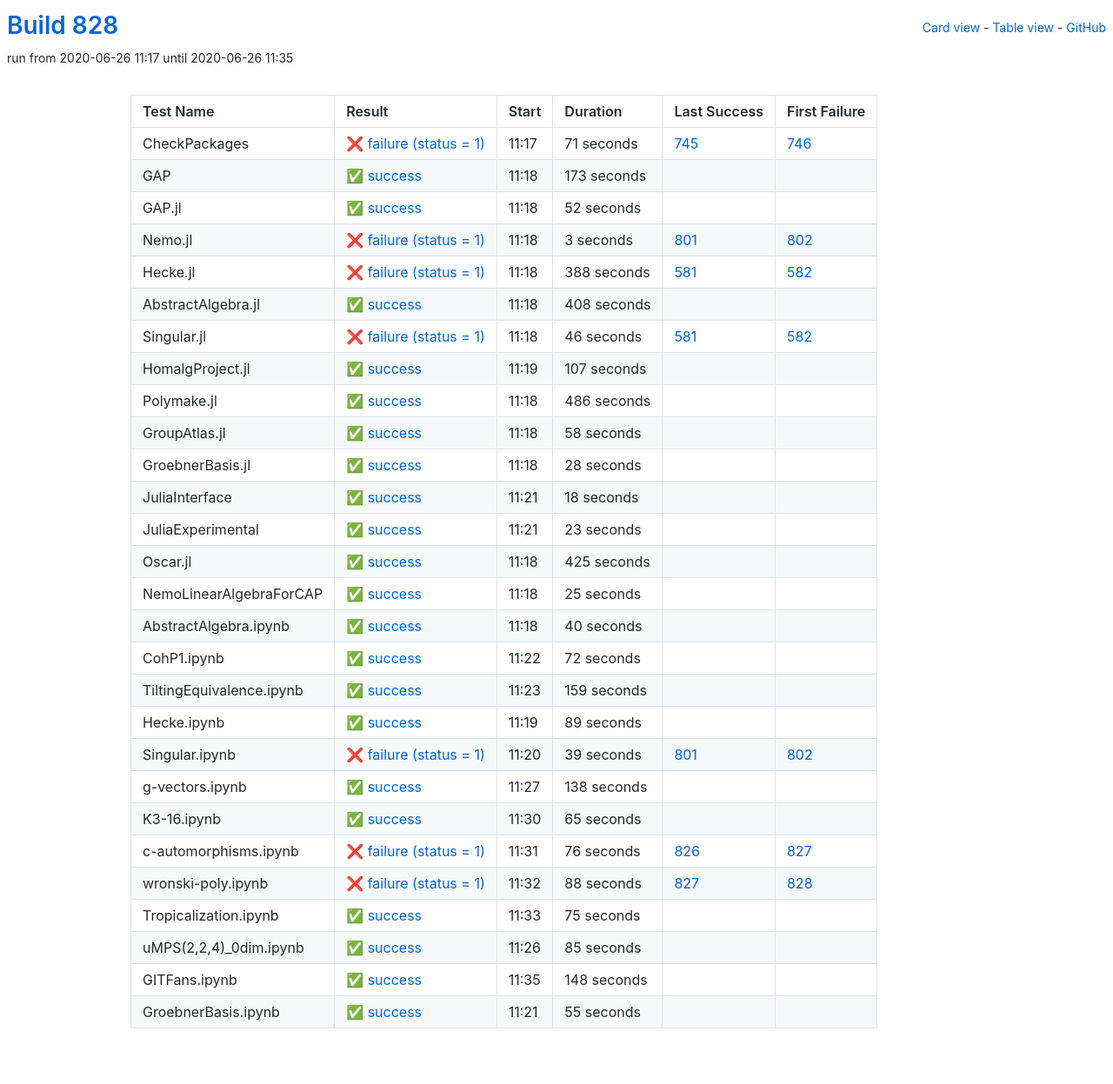
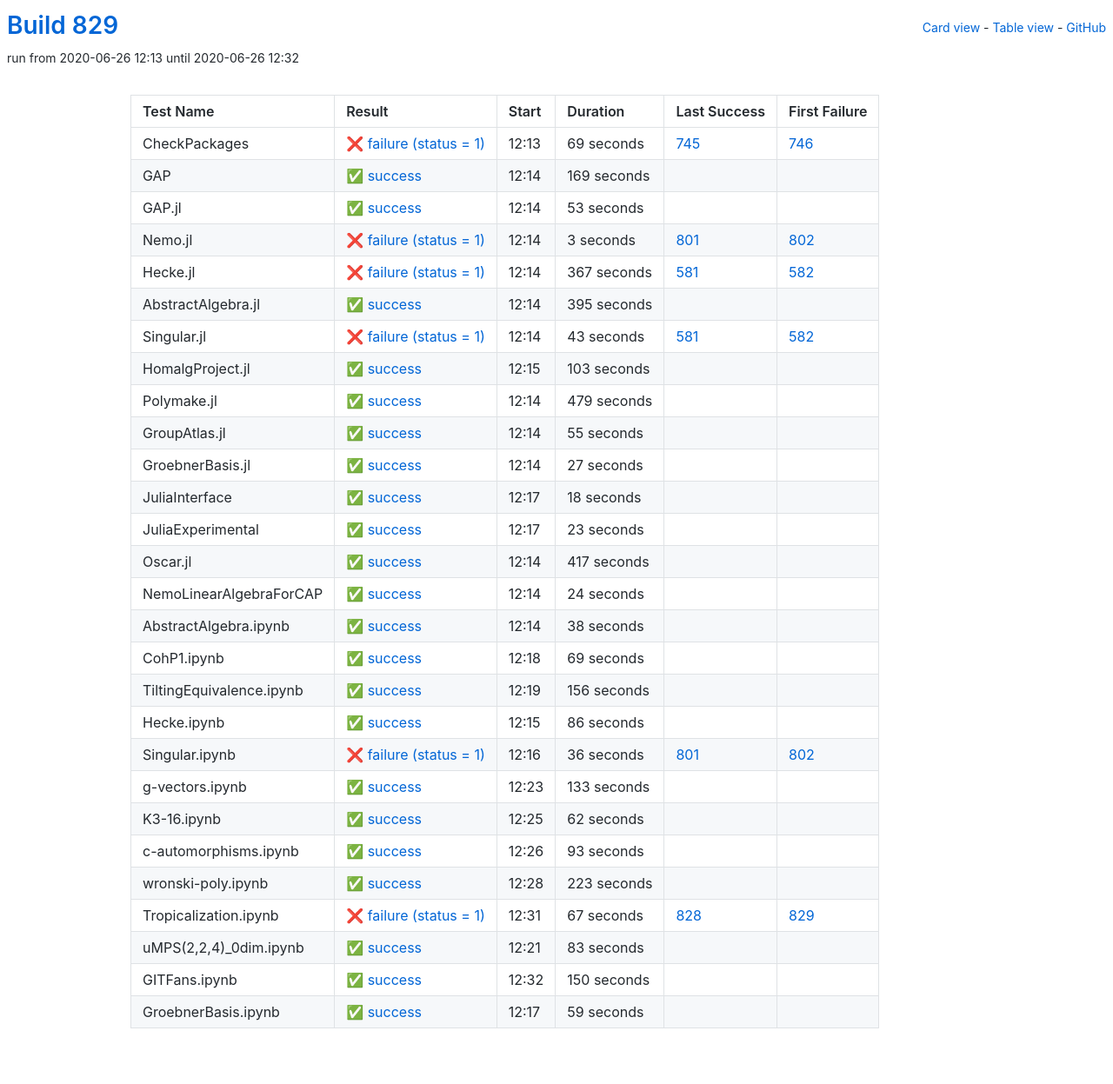
Before and after one commit to oscar-system/oscar-ci-status-1.4, a Jekyll site: the page built from table.html, in a window 1280 px wide. Shown: the whole page at 87% size. Built offline with Jekyll 4.4.1, drawn with Linux system fonts in a browser that asks for light colours.

Commit message:
Build #829

```diff
--- a/_data/ci.yml
+++ b/_data/ci.yml
@@ -1,6 +1,6 @@
 ---
-build: 828
-build_url: https://oscarci.mathematik.uni-kl.de/job/oscar-julia-1.4/828/
+build: 829
+build_url: https://oscarci.mathematik.uni-kl.de/job/oscar-julia-1.4/829/
 job: oscar-julia-1.4
 organization: oscar-system
 repo: oscar-ci-status-1.4
@@ -8,44 +8,44 @@ repourl: https://github.com/oscar-system/oscar-ci-status-1.4
 tests:
 - name: CheckPackages
   id: checkpackages
-  log: https://oscarci.mathematik.uni-kl.de/job/oscar-julia-1.4/828/artifact/logs/build-828/CheckPackages.log
-  start: 2020-06-26 11:17
+  log: https://oscarci.mathematik.uni-kl.de/job/oscar-julia-1.4/829/artifact/logs/build-829/CheckPackages.log
+  start: 2020-06-26 12:13
   success: false
   exitcode: 1
   status: failure
-  duration: 71
+  duration: 69
   last_success: 745
   last_success_url: https://oscarci.mathematik.uni-kl.de/job/oscar-julia-1.4/745/
   first_failure: 746
   first_failure_url: https://oscarci.mathematik.uni-kl.de/job/oscar-julia-1.4/746/
 - name: GAP
   id: gap
-  log: https://oscarci.mathematik.uni-kl.de/job/oscar-julia-1.4/828/artifact/logs/build-828/GAP.log
-  start: 2020-06-26 11:18
+  log: https://oscarci.mathematik.uni-kl.de/job/oscar-julia-1.4/829/artifact/logs/build-829/GAP.log
+  start: 2020-06-26 12:14
   success: true
   exitcode: 0
   status: success
-  duration: 173
+  duration: 169
   last_success: false
   last_success_url:
   first_failure: false
   first_failure_url:
 - name: GAP.jl
   id: gap-jl
-  log: https://oscarci.mathematik.uni-kl.de/job/oscar-julia-1.4/828/artifact/logs/build-828/GAP.jl.log
-  start: 2020-06-26 11:18
+  log: https://oscarci.mathematik.uni-kl.de/job/oscar-julia-1.4/829/artifact/logs/build-829/GAP.jl.log
+  start: 2020-06-26 12:14
   success: true
   exitcode: 0
   status: success
-  duration: 52
+  duration: 53
   last_success: false
   last_success_url:
   first_failure: false
   first_failure_url:
 - name: Nemo.jl
   id: nemo-jl
-  log: https://oscarci.mathematik.uni-kl.de/job/oscar-julia-1.4/828/artifact/logs/build-828/Nemo.jl.log
-  start: 2020-06-26 11:18
+  log: https://oscarci.mathematik.uni-kl.de/job/oscar-julia-1.4/829/artifact/logs/build-829/Nemo.jl.log
+  start: 2020-06-26 12:14
   success: false
   exitcode: 1
   status: failure
@@ -56,92 +56,92 @@ tests:
   first_failure_url: https://oscarci.mathematik.uni-kl.de/job/oscar-julia-1.4/802/
 - name: Hecke.jl
   id: hecke-jl
-  log: https://oscarci.mathematik.uni-kl.de/job/oscar-julia-1.4/828/artifact/logs/build-828/Hecke.jl.log
-  start: 2020-06-26 11:18
+  log: https://oscarci.mathematik.uni-kl.de/job/oscar-julia-1.4/829/artifact/logs/build-829/Hecke.jl.log
+  start: 2020-06-26 12:14
   success: false
   exitcode: 1
   status: failure
-  duration: 388
+  duration: 367
   last_success: 581
   last_success_url: https://oscarci.mathematik.uni-kl.de/job/oscar-julia-1.4/581/
   first_failure: 582
   first_failure_url: https://oscarci.mathematik.uni-kl.de/job/oscar-julia-1.4/582/
 - name: AbstractAlgebra.jl
   id: abstractalgebra-jl
-  log: https://oscarci.mathematik.uni-kl.de/job/oscar-julia-1.4/828/artifact/logs/build-828/AbstractAlgebra.jl.log
-  start: 2020-06-26 11:18
+  log: https://oscarci.mathematik.uni-kl.de/job/oscar-julia-1.4/829/artifact/logs/build-829/AbstractAlgebra.jl.log
+  start: 2020-06-26 12:14
   success: true
   exitcode: 0
   status: success
-  duration: 408
+  duration: 395
   last_success: false
   last_success_url:
   first_failure: false
   first_failure_url:
 - name: Singular.jl
   id: singular-jl
-  log: https://oscarci.mathematik.uni-kl.de/job/oscar-julia-1.4/828/artifact/logs/build-828/Singular.jl.log
-  start: 2020-06-26 11:18
+  log: https://oscarci.mathematik.uni-kl.de/job/oscar-julia-1.4/829/artifact/logs/build-829/Singular.jl.log
+  start: 2020-06-26 12:14
   success: false
   exitcode: 1
   status: failure
-  duration: 46
+  duration: 43
   last_success: 581
   last_success_url: https://oscarci.mathematik.uni-kl.de/job/oscar-julia-1.4/581/
   first_failure: 582
   first_failure_url: https://oscarci.mathematik.uni-kl.de/job/oscar-julia-1.4/582/
 - name: HomalgProject.jl
   id: homalgproject-jl
-  log: https://oscarci.mathematik.uni-kl.de/job/oscar-julia-1.4/828/artifact/logs/build-828/HomalgProject.jl.log
-  start: 2020-06-26 11:19
+  log: https://oscarci.mathematik.uni-kl.de/job/oscar-julia-1.4/829/artifact/logs/build-829/HomalgProject.jl.log
+  start: 2020-06-26 12:15
   success: true
   exitcode: 0
   status: success
-  duration: 107
+  duration: 103
   last_success: false
   last_success_url:
   first_failure: false
   first_failure_url:
 - name: Polymake.jl
   id: polymake-jl
-  log: https://oscarci.mathematik.uni-kl.de/job/oscar-julia-1.4/828/artifact/logs/build-828/Polymake.jl.log
-  start: 2020-06-26 11:18
+  log: https://oscarci.mathematik.uni-kl.de/job/oscar-julia-1.4/829/artifact/logs/build-829/Polymake.jl.log
+  start: 2020-06-26 12:14
   success: true
   exitcode: 0
   status: success
-  duration: 486
+  duration: 479
   last_success: false
   last_success_url:
   first_failure: false
   first_failure_url:
 - name: GroupAtlas.jl
   id: groupatlas-jl
-  log: https://oscarci.mathematik.uni-kl.de/job/oscar-julia-1.4/828/artifact/logs/build-828/GroupAtlas.jl.log
-  start: 2020-06-26 11:18
+  log: https://oscarci.mathematik.uni-kl.de/job/oscar-julia-1.4/829/artifact/logs/build-829/GroupAtlas.jl.log
+  start: 2020-06-26 12:14
   success: true
   exitcode: 0
   status: success
-  duration: 58
+  duration: 55
   last_success: false
   last_success_url:
   first_failure: false
   first_failure_url:
 - name: GroebnerBasis.jl
   id: groebnerbasis-jl
-  log: https://oscarci.mathematik.uni-kl.de/job/oscar-julia-1.4/828/artifact/logs/build-828/GroebnerBasis.jl.log
-  start: 2020-06-26 11:18
+  log: https://oscarci.mathematik.uni-kl.de/job/oscar-julia-1.4/829/artifact/logs/build-829/GroebnerBasis.jl.log
+  start: 2020-06-26 12:14
   success: true
   exitcode: 0
   status: success
-  duration: 28
+  duration: 27
   last_success: false
   last_success_url:
   first_failure: false
   first_failure_url:
 - name: JuliaInterface
   id: juliainterface
-  log: https://oscarci.mathematik.uni-kl.de/job/oscar-julia-1.4/828/artifact/logs/build-828/JuliaInterface.log
-  start: 2020-06-26 11:21
+  log: https://oscarci.mathematik.uni-kl.de/job/oscar-julia-1.4/829/artifact/logs/build-829/JuliaInterface.log
+  start: 2020-06-26 12:17
   success: true
   exitcode: 0
   status: success
@@ -152,8 +152,8 @@ tests:
   first_failure_url:
 - name: JuliaExperimental
   id: juliaexperimental
-  log: https://oscarci.mathematik.uni-kl.de/job/oscar-julia-1.4/828/artifact/logs/build-828/JuliaExperimental.log
-  start: 2020-06-26 11:21
+  log: https://oscarci.mathematik.uni-kl.de/job/oscar-julia-1.4/829/artifact/logs/build-829/JuliaExperimental.log
+  start: 2020-06-26 12:17
   success: true
   exitcode: 0
   status: success
@@ -164,180 +164,180 @@ tests:
   first_failure_url:
 - name: Oscar.jl
   id: oscar-jl
-  log: https://oscarci.mathematik.uni-kl.de/job/oscar-julia-1.4/828/artifact/logs/build-828/Oscar.jl.log
-  start: 2020-06-26 11:18
+  log: https://oscarci.mathematik.uni-kl.de/job/oscar-julia-1.4/829/artifact/logs/build-829/Oscar.jl.log
+  start: 2020-06-26 12:14
   success: true
   exitcode: 0
   status: success
-  duration: 425
+  duration: 417
   last_success: false
   last_success_url:
   first_failure: false
   first_failure_url:
 - name: NemoLinearAlgebraForCAP
   id: nemolinearalgebraforcap
-  log: https://oscarci.mathematik.uni-kl.de/job/oscar-julia-1.4/828/artifact/logs/build-828/NemoLinearAlgebraForCAP.log
-  start: 2020-06-26 11:18
+  log: https://oscarci.mathematik.uni-kl.de/job/oscar-julia-1.4/829/artifact/logs/build-829/NemoLinearAlgebraForCAP.log
+  start: 2020-06-26 12:14
   success: true
   exitcode: 0
   status: success
-  duration: 25
+  duration: 24
   last_success: false
   last_success_url:
   first_failure: false
   first_failure_url:
 - name: AbstractAlgebra.ipynb
   id: abstractalgebra-ipynb
-  log: https://oscarci.mathematik.uni-kl.de/job/oscar-julia-1.4/828/artifact/logs/build-828/AbstractAlgebra.ipynb.log
-  start: 2020-06-26 11:18
+  log: https://oscarci.mathematik.uni-kl.de/job/oscar-julia-1.4/829/artifact/logs/build-829/AbstractAlgebra.ipynb.log
+  start: 2020-06-26 12:14
   success: true
   exitcode: 0
   status: success
-  duration: 40
+  duration: 38
   last_success: false
   last_success_url:
   first_failure: false
   first_failure_url:
 - name: CohP1.ipynb
   id: cohp1-ipynb
-  log: https://oscarci.mathematik.uni-kl.de/job/oscar-julia-1.4/828/artifact/logs/build-828/CohP1.ipynb.log
-  start: 2020-06-26 11:22
+  log: https://oscarci.mathematik.uni-kl.de/job/oscar-julia-1.4/829/artifact/logs/build-829/CohP1.ipynb.log
+  start: 2020-06-26 12:18
   success: true
   exitcode: 0
   status: success
-  duration: 72
+  duration: 69
   last_success: false
   last_success_url:
   first_failure: false
   first_failure_url:
 - name: TiltingEquivalence.ipynb
   id: tiltingequivalence-ipynb
-  log: https://oscarci.mathematik.uni-kl.de/job/oscar-julia-1.4/828/artifact/logs/build-828/TiltingEquivalence.ipynb.log
-  start: 2020-06-26 11:23
+  log: https://oscarci.mathematik.uni-kl.de/job/oscar-julia-1.4/829/artifact/logs/build-829/TiltingEquivalence.ipynb.log
+  start: 2020-06-26 12:19
   success: true
   exitcode: 0
   status: success
-  duration: 159
+  duration: 156
   last_success: false
   last_success_url:
   first_failure: false
   first_failure_url:
 - name: Hecke.ipynb
   id: hecke-ipynb
-  log: https://oscarci.mathematik.uni-kl.de/job/oscar-julia-1.4/828/artifact/logs/build-828/Hecke.ipynb.log
-  start: 2020-06-26 11:19
+  log: https://oscarci.mathematik.uni-kl.de/job/oscar-julia-1.4/829/artifact/logs/build-829/Hecke.ipynb.log
+  start: 2020-06-26 12:15
   success: true
   exitcode: 0
   status: success
-  duration: 89
+  duration: 86
   last_success: false
   last_success_url:
   first_failure: false
   first_failure_url:
 - name: Singular.ipynb
   id: singular-ipynb
-  log: https://oscarci.mathematik.uni-kl.de/job/oscar-julia-1.4/828/artifact/logs/build-828/Singular.ipynb.log
-  start: 2020-06-26 11:20
+  log: https://oscarci.mathematik.uni-kl.de/job/oscar-julia-1.4/829/artifact/logs/build-829/Singular.ipynb.log
+  start: 2020-06-26 12:16
   success: false
   exitcode: 1
   status: failure
-  duration: 39
+  duration: 36
   last_success: 801
   last_success_url: https://oscarci.mathematik.uni-kl.de/job/oscar-julia-1.4/801/
   first_failure: 802
   first_failure_url: https://oscarci.mathematik.uni-kl.de/job/oscar-julia-1.4/802/
 - name: g-vectors.ipynb
   id: g-vectors-ipynb
-  log: https://oscarci.mathematik.uni-kl.de/job/oscar-julia-1.4/828/artifact/logs/build-828/g-vectors.ipynb.log
-  start: 2020-06-26 11:27
+  log: https://oscarci.mathematik.uni-kl.de/job/oscar-julia-1.4/829/artifact/logs/build-829/g-vectors.ipynb.log
+  start: 2020-06-26 12:23
   success: true
   exitcode: 0
   status: success
-  duration: 138
+  duration: 133
   last_success: false
   last_success_url:
   first_failure: false
   first_failure_url:
 - name: K3-16.ipynb
   id: k3-16-ipynb
-  log: https://oscarci.mathematik.uni-kl.de/job/oscar-julia-1.4/828/artifact/logs/build-828/K3-16.ipynb.log
-  start: 2020-06-26 11:30
+  log: https://oscarci.mathematik.uni-kl.de/job/oscar-julia-1.4/829/artifact/logs/build-829/K3-16.ipynb.log
+  start: 2020-06-26 12:25
   success: true
   exitcode: 0
   status: success
-  duration: 65
+  duration: 62
   last_success: false
   last_success_url:
   first_failure: false
   first_failure_url:
 - name: c-automorphisms.ipynb
   id: c-automorphisms-ipynb
-  log: https://oscarci.mathematik.uni-kl.de/job/oscar-julia-1.4/828/artifact/logs/build-828/c-automorphisms.ipynb.log
-  start: 2020-06-26 11:31
-  success: false
-  exitcode: 1
-  status: failure
-  duration: 76
-  last_success: 826
-  last_success_url: https://oscarci.mathematik.uni-kl.de/job/oscar-julia-1.4/826/
-  first_failure: 827
-  first_failure_url: https://oscarci.mathematik.uni-kl.de/job/oscar-julia-1.4/827/
-- name: wronski-poly.ipynb
-  id: wronski-poly-ipynb
-  log: https://oscarci.mathematik.uni-kl.de/job/oscar-julia-1.4/828/artifact/logs/build-828/wronski-poly.ipynb.log
-  start: 2020-06-26 11:32
-  success: false
-  exitcode: 1
-  status: failure
-  duration: 88
-  last_success: 827
-  last_success_url: https://oscarci.mathematik.uni-kl.de/job/oscar-julia-1.4/827/
-  first_failure: 828
-  first_failure_url: https://oscarci.mathematik.uni-kl.de/job/oscar-julia-1.4/828/
-- name: Tropicalization.ipynb
-  id: tropicalization-ipynb
-  log: https://oscarci.mathematik.uni-kl.de/job/oscar-julia-1.4/828/artifact/logs/build-828/Tropicalization.ipynb.log
-  start: 2020-06-26 11:33
+  log: https://oscarci.mathematik.uni-kl.de/job/oscar-julia-1.4/829/artifact/logs/build-829/c-automorphisms.ipynb.log
+  start: 2020-06-26 12:26
   success: true
   exitcode: 0
   status: success
-  duration: 75
+  duration: 93
   last_success: false
   last_success_url:
   first_failure: false
   first_failure_url:
-- name: uMPS(2,2,4)_0dim.ipynb
-  id: umps-2-2-4-0dim-ipynb
-  log: https://oscarci.mathematik.uni-kl.de/job/oscar-julia-1.4/828/artifact/logs/build-828/uMPS-2-2-4-_0dim.ipynb.log
-  start: 2020-06-26 11:26
+- name: wronski-poly.ipynb
+  id: wronski-poly-ipynb
+  log: https://oscarci.mathematik.uni-kl.de/job/oscar-julia-1.4/829/artifact/logs/build-829/wronski-poly.ipynb.log
+  start: 2020-06-26 12:28
   success: true
   exitcode: 0
   status: success
-  duration: 85
+  duration: 223
+  last_success: false
+  last_success_url:
+  first_failure: false
+  first_failure_url:
+- name: Tropicalization.ipynb
+  id: tropicalization-ipynb
+  log: https://oscarci.mathematik.uni-kl.de/job/oscar-julia-1.4/829/artifact/logs/build-829/Tropicalization.ipynb.log
+  start: 2020-06-26 12:31
+  success: false
+  exitcode: 1
+  status: failure
+  duration: 67
+  last_success: 828
+  last_success_url: https://oscarci.mathematik.uni-kl.de/job/oscar-julia-1.4/828/
+  first_failure: 829
+  first_failure_url: https://oscarci.mathematik.uni-kl.de/job/oscar-julia-1.4/829/
+- name: uMPS(2,2,4)_0dim.ipynb
+  id: umps-2-2-4-0dim-ipynb
+  log: https://oscarci.mathematik.uni-kl.de/job/oscar-julia-1.4/829/artifact/logs/build-829/uMPS-2-2-4-_0dim.ipynb.log
+  start: 2020-06-26 12:21
+  success: true
+  exitcode: 0
+  status: success
+  duration: 83
   last_success: false
   last_success_url:
   first_failure: false
   first_failure_url:
 - name: GITFans.ipynb
   id: gitfans-ipynb
-  log: https://oscarci.mathematik.uni-kl.de/job/oscar-julia-1.4/828/artifact/logs/build-828/GITFans.ipynb.log
-  start: 2020-06-26 11:35
+  log: https://oscarci.mathematik.uni-kl.de/job/oscar-julia-1.4/829/artifact/logs/build-829/GITFans.ipynb.log
+  start: 2020-06-26 12:32
   success: true
   exitcode: 0
   status: success
-  duration: 148
+  duration: 150
   last_success: false
   last_success_url:
   first_failure: false
   first_failure_url:
 - name: GroebnerBasis.ipynb
   id: groebnerbasis-ipynb
-  log: https://oscarci.mathematik.uni-kl.de/job/oscar-julia-1.4/828/artifact/logs/build-828/GroebnerBasis.ipynb.log
-  start: 2020-06-26 11:21
+  log: https://oscarci.mathematik.uni-kl.de/job/oscar-julia-1.4/829/artifact/logs/build-829/GroebnerBasis.ipynb.log
+  start: 2020-06-26 12:17
   success: true
   exitcode: 0
   status: success
-  duration: 55
+  duration: 59
   last_success: false
   last_success_url:
   first_failure: false
```
Also changed, not shown: README.md.
